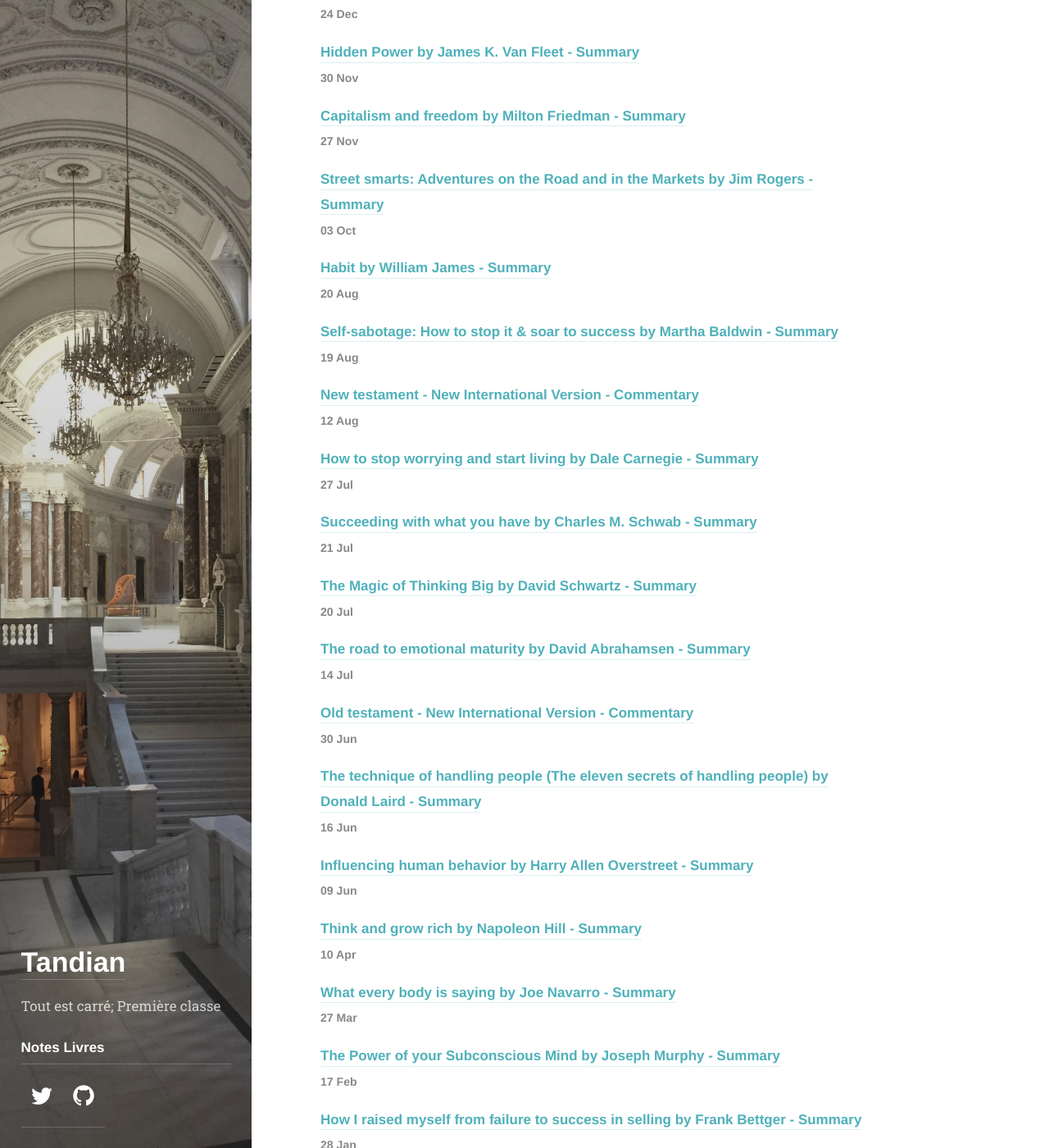
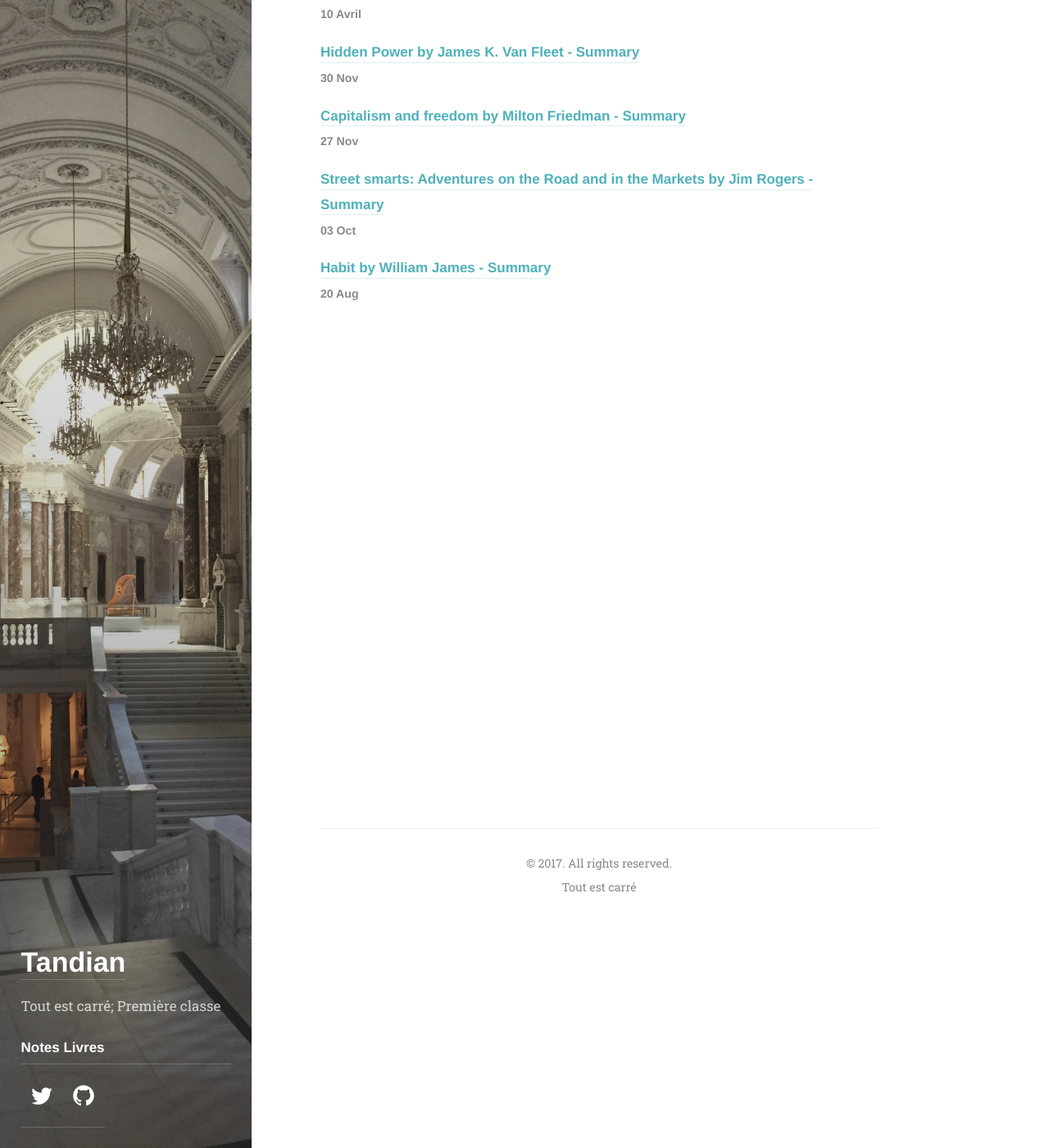
Before and after one commit to abdoulaye-tnd/tandian, a Jekyll site: the page built from index.html, in a window 1280 px wide and 1400 px high, scrolled down 270 px. Shown: the whole window at 82% size. Built offline with Jekyll 4.4.1, drawn with Linux system fonts in a browser that asks for light colours; some web fonts are replaced; the list of posts is cut into pages by our own code; some of the changed text lies outside the part shown.

Commit message:
Update index.html

```diff
--- a/index.html
+++ b/index.html
@@ -5,9 +5,9 @@
 <h2 id="y-2019" class="hr">2019</h2>
 <ul class="related-posts">
     <li>
-        <a href="/free-to-choose-friedman/" class="h4 flip-title"> <span>Free to choose by Milton Friedman - Summary</span> </a>
+        <a href="/books/telunhomme/" class="h4 flip-title"> <span>Tel un homme pense - Notes</span> </a>
         <br>
-        <time class="heading faded fine" datetime="2019-12-24T17:00:00+00:00">24 Dec</time>
+        <time class="heading faded fine" datetime="2019-12-24T17:00:00+00:00">10 Avril</time>
     </li>
     <li>
         <a href="/hidden-power-fleet-summary/" class="h4 flip-title"> <span>Hidden Power by James K. Van Fleet - Summary</span> </a>
@@ -29,84 +29,4 @@
         <br>
         <time class="heading faded fine" datetime="2019-08-20T05:00:00+00:00">20 Aug</time>
     </li>
-    <li>
-        <a href="/self-sabotage-baldwin/" class="h4 flip-title"> <span>Self-sabotage: How to stop it & soar to success by Martha Baldwin - Summary</span> </a>
-        <br>
-        <time class="heading faded fine" datetime="2019-08-19T17:00:00+00:00">19 Aug</time>
-    </li>
-    <li>
-        <a href="/new-testament-new-international-version-commentary/" class="h4 flip-title"> <span>New testament - New International Version - Commentary</span> </a>
-        <br>
-        <time class="heading faded fine" datetime="2019-08-12T17:00:00+00:00">12 Aug</time>
-    </li>
-    <li>
-        <a href="/how-to-stop-worrying-and-start-living/" class="h4 flip-title"> <span>How to stop worrying and start living by Dale Carnegie - Summary</span> </a>
-        <br>
-        <time class="heading faded fine" datetime="2019-07-27T04:00:00+00:00">27 Jul</time>
-    </li>
-    <li>
-        <a href="/succeeding-with-what-you-have-summary/" class="h4 flip-title"> <span>Succeeding with what you have by Charles M. Schwab - Summary</span> </a>
-        <br>
-        <time class="heading faded fine" datetime="2019-07-21T08:00:00+00:00">21 Jul</time>
-    </li>
-    <li>
-        <a href="/the-magic-of-thinking-big/" class="h4 flip-title"> <span>The Magic of Thinking Big by David Schwartz - Summary</span> </a>
-        <br>
-        <time class="heading faded fine" datetime="2019-07-20T08:00:00+00:00">20 Jul</time>
-    </li>
-    <li>
-        <a href="/road-to-emotional-maturity/" class="h4 flip-title"> <span>The road to emotional maturity by David Abrahamsen - Summary</span> </a>
-        <br>
-        <time class="heading faded fine" datetime="2019-07-14T08:00:00+00:00">14 Jul</time>
-    </li>
-    <li>
-        <a href="/old-testament-new-international-version-commentary/" class="h4 flip-title"> <span>Old testament - New International Version - Commentary</span> </a>
-        <br>
-        <time class="heading faded fine" datetime="2019-06-30T17:00:00+00:00">30 Jun</time>
-    </li>
-    <li>
-        <a href="/technique-of-handling-people-laird-summary/" class="h4 flip-title"> <span>The technique of handling people (The eleven secrets of handling people) by Donald Laird - Summary</span> </a>
-        <br>
-        <time class="heading faded fine" datetime="2019-06-16T17:00:00+00:00">16 Jun</time>
-    </li>
-    <li>
-        <a href="/influencing-human-behavior-overstreet-summary/" class="h4 flip-title"> <span>Influencing human behavior by Harry Allen Overstreet - Summary</span> </a>
-        <br>
-        <time class="heading faded fine" datetime="2019-06-09T17:00:00+00:00">09 Jun</time>
-    </li>
-    <li>
-        <a href="/think-and-grow-rich-hill-summary/" class="h4 flip-title"> <span>Think and grow rich by Napoleon Hill - Summary</span> </a>
-        <br>
-        <time class="heading faded fine" datetime="2019-04-10T17:00:00+00:00">10 Apr</time>
-    </li>
-    <li>
-        <a href="/what-every-body-is-saying-navarro-summary/" class="h4 flip-title"> <span>What every body is saying by Joe Navarro - Summary</span> </a>
-        <br>
-        <time class="heading faded fine" datetime="2019-03-27T17:00:00+00:00">27 Mar</time>
-    </li>
-    <li>
-        <a href="/power-of-your-subconscious-mind-murphy-summary/" class="h4 flip-title"> <span>The Power of your Subconscious Mind by Joseph Murphy - Summary</span> </a>
-        <br>
-        <time class="heading faded fine" datetime="2019-02-17T17:00:00+00:00">17 Feb</time>
-    </li>
-    <li>
-        <a href="/how-I-raised-myself-from-failure-to-success-in-selling-bettger-summary/" class="h4 flip-title"> <span>How I raised myself from failure to success in selling by Frank Bettger - Summary</span> </a>
-        <br>
-        <time class="heading faded fine" datetime="2019-01-28T17:00:00+00:00">28 Jan</time>
-    </li>
-    <li>
-        <a href="/as-a-man-thinketh-allen-summary/" class="h4 flip-title"> <span>As a man thinketh by James Allen - Summary</span> </a>
-        <br>
-        <time class="heading faded fine" datetime="2019-01-28T17:00:00+00:00">28 Jan</time>
-    </li>
-    <li>
-        <a href="/my-life-and-work-ford-summary/" class="h4 flip-title"> <span>My Life and Work by Henry Ford - Summary</span> </a>
-        <br>
-        <time class="heading faded fine" datetime="2019-01-15T17:00:00+00:00">15 Jan</time>
-    </li>
-    <li>
-        <a href="/law-of-success-in-16-lessons-summary/" class="h4 flip-title"> <span>The Law of Success in Sixteen Lessons by Napoleon Hill</span> </a>
-        <br>
-        <time class="heading faded fine" datetime="2019-01-01T17:00:00+00:00">01 Jan</time>
-    </li>
 </ul>
```
